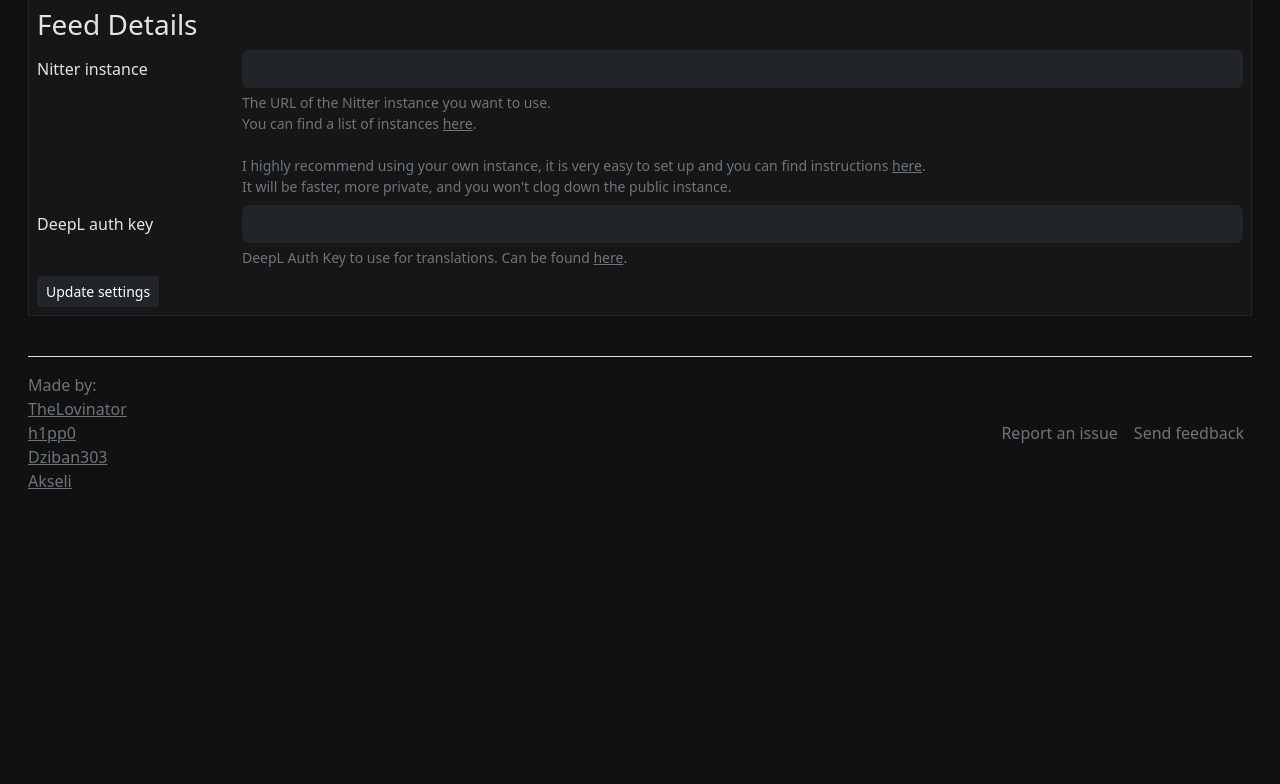
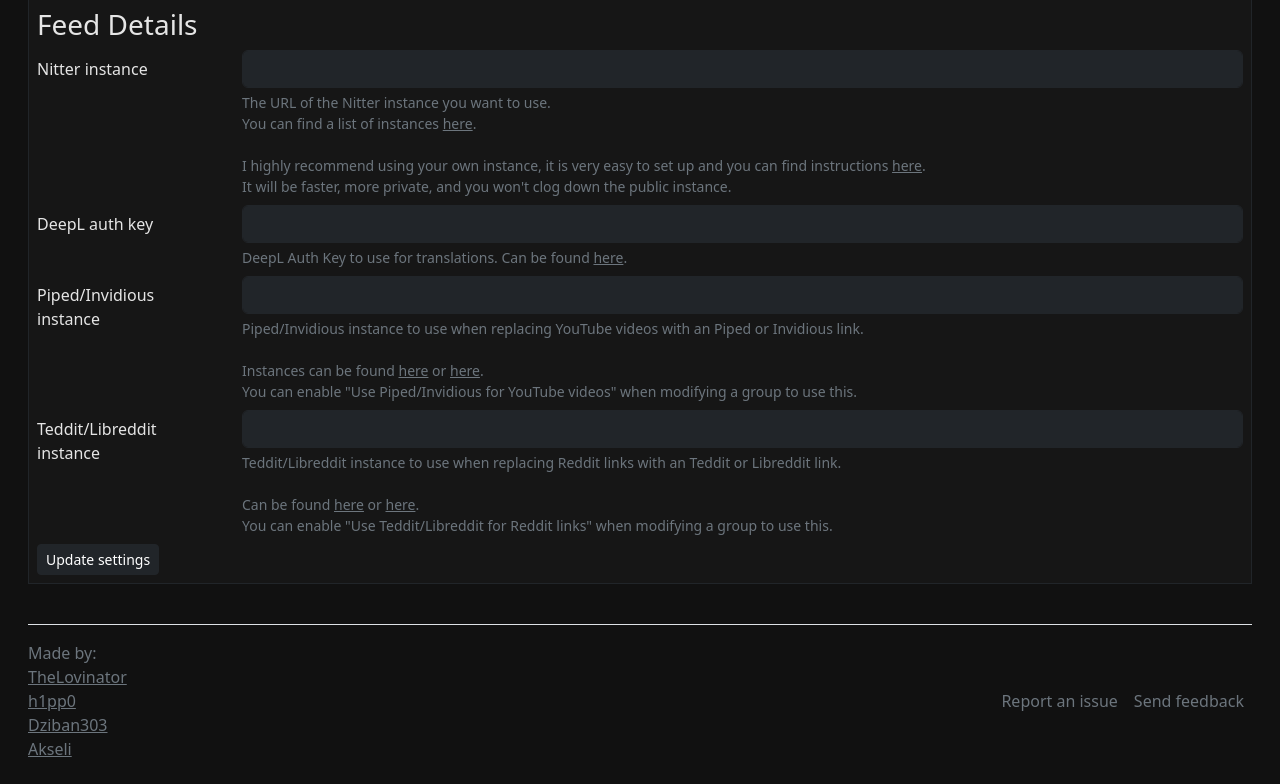
Before and after one commit to TheLovinator1/discord-twitter-webhooks, a FastAPI app: template discord_twitter_webhooks/templates/settings.html in a window 1280 px wide. Shown: the part 90-874 px from the top of the page. Before the commit the page ends 579 px from the top, so only its background shows below. Run offline with FastAPI, Linux system fonts and the light colour scheme; the template is opened without the code that fills it, so the values that code supplies are empty; parts of the project's set-up code (start-up, migrations or seed data) failed here and were passed over.

Commit message:
You can now replace Reddit with and YouTube with Piped/Invidious

```diff
--- a/discord_twitter_webhooks/main.py
+++ b/discord_twitter_webhooks/main.py
@@ -137,6 +137,8 @@ async def feed(  # noqa: PLR0913, ANN201
     blacklist_enabled: Annotated[bool, Form(title="Blacklist enabled?")] = False,
     blacklist: Annotated[str, Form(title="Blacklist")] = "",
     blacklist_regex: Annotated[str, Form(title="Blacklist regex")] = "",
+    replace_youtube: Annotated[bool, Form(title="Replace YouTube links?")] = False,
+    replace_reddit: Annotated[bool, Form(title="Replace Reddit links?")] = False,
 ):
     """Create or modify a group."""
     if not uuid:
@@ -175,6 +177,8 @@ async def feed(  # noqa: PLR0913, ANN201
         blacklist=list(set(blacklist.splitlines())),
         blacklist_regex=list(set(blacklist_regex.splitlines())),
         link_destination=link_destination,
+        replace_reddit=replace_reddit,
+        replace_youtube=replace_youtube,
     )
 
     # This will be used when adding group.rss_feeds
@@ -366,6 +370,8 @@ async def settings_post(
     request: Request,
     nitter_instance: Annotated[str, Form(title="Nitter instance")] = "",
     deepl_auth_key: Annotated[str, Form(title="DeepL auth key")] = "",
+    piped_instance: Annotated[str, Form(title="Piped instance")] = "",
+    teddit_instance: Annotated[str, Form(title="Teddit instance")] = "",
 ) -> Response:
     """Save the settings.
 
@@ -373,11 +379,15 @@ async def settings_post(
         request: The request object.
         nitter_instance: The Nitter instance to use.
         deepl_auth_key: The DeepL auth key to use.
+        piped_instance: The Piped instance to use.
+        teddit_instance: The Teddit instance to use.
     """
     # TODO: Run reader.change_feed_url() on all feeds if the Nitter instance has changed.
     app_settings = ApplicationSettings(
         nitter_instance=nitter_instance,
         deepl_auth_key=deepl_auth_key,
+        piped_instance=piped_instance,
+        teddit_instance=teddit_instance,
     )
 
     set_app_settings(reader, app_settings)
--- a/discord_twitter_webhooks/templates/settings.html
+++ b/discord_twitter_webhooks/templates/settings.html
@@ -52,6 +52,50 @@
                     </div>
                 </div>
             </div>
+
+            {# Piped/Invidious #}
+            <div class="row pb-2">
+                <label for="piped_instance" class="col-sm-2 col-form-label">Piped/Invidious instance</label>
+                <div class="col-sm-10">
+                    <input name="piped_instance"
+                           type="text"
+                           value="{%- if settings.piped_instance -%}{{ settings.piped_instance }}{%- endif -%}"
+                           class="form-control bg-dark border-dark text-muted"
+                           id="piped_instance"/>
+                    <div id="piped_instance_help" class="form-text">
+                        Piped/Invidious instance to use when replacing YouTube videos with an Piped or Invidious link.
+                        <br/>
+                        <br/>
+                        Instances can be found <a class="text-muted"
+                                                  href="https://github.com/TeamPiped/Piped/wiki/Instances/">here</a>
+                        or <a class="text-muted" href="https://docs.invidious.io/instances/">here</a>.
+                        <br/>
+                        You can enable "Use Piped/Invidious for YouTube videos" when modifying a group to use this.
+                    </div>
+                </div>
+            </div>
+
+            {# Teddit/Libreddit #}
+            <div class="row pb-2">
+                <label for="teddit_instance" class="col-sm-2 col-form-label">Teddit/Libreddit instance</label>
+                <div class="col-sm-10">
+                    <input name="teddit_instance"
+                           type="text"
+                           value="{%- if settings.teddit_instance -%}{{ settings.teddit_instance }}{%- endif -%}"
+                           class="form-control bg-dark border-dark text-muted"
+                           id="teddit_instance"/>
+                    <div id="teddit_instance_help" class="form-text">
+                        Teddit/Libreddit instance to use when replacing Reddit links with an Teddit or Libreddit link.
+                        <br/>
+                        <br/>
+                        Can be found <a class="text-muted" href="https://codeberg.org/teddit/teddit#instances">here</a>
+                        or <a class="text-muted"
+                              href="https://github.com/libreddit/libreddit-instances/blob/master/instances.md">here</a>.
+                        <br/>
+                        You can enable "Use Teddit/Libreddit for Reddit links" when modifying a group to use this.
+                    </div>
+                </div>
+            </div>
             <div class="d-md-flex">
                 <button class="btn btn-dark btn-sm">Update settings</button>
             </div>
```
Also changed, not shown: discord_twitter_webhooks/_dataclasses.py (+16 -0 lines), discord_twitter_webhooks/templates/add/other.html (+37 -0 lines), discord_twitter_webhooks/tweet_text.py (+23 -3 lines).
